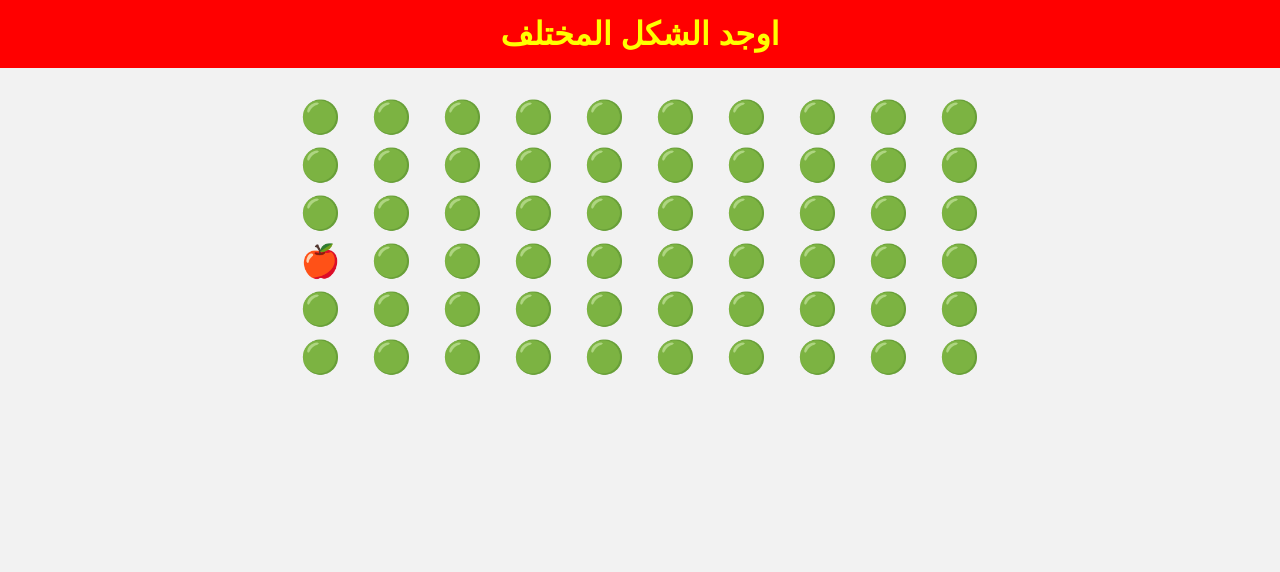
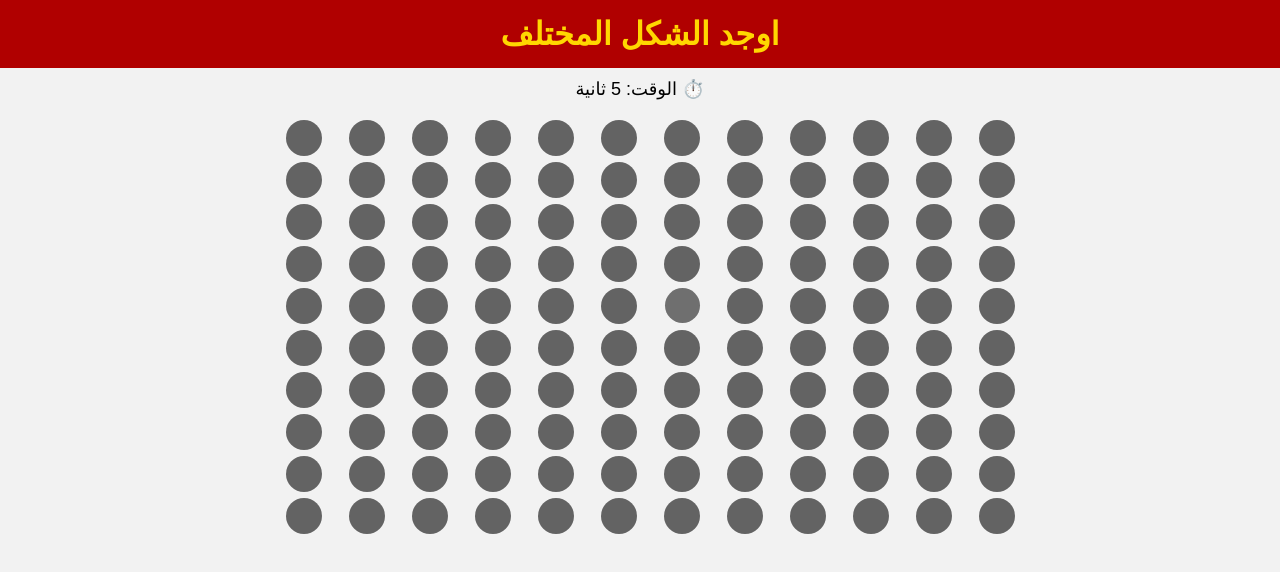
Before and after one commit to mahmoudalaya1/kharitati, a plain HTML site: page index.html in a window 1280 px wide. Drawn offline with Linux system fonts and the light colour scheme.

Commit message:
Update index.html

```diff
--- a/index.html
+++ b/index.html
@@ -2,7 +2,7 @@
 <html lang="ar">
 <head>
 <meta charset="UTF-8">
-<title>اوجد الشكل المختلف</title>
+<title>اوجد الشكل المختلف - وضع صعب</title>
 
 <style>
 body{
@@ -13,22 +13,27 @@ body{
   direction:rtl;
 }
 h1{
-  background:red;
-  color:yellow;
+  background:#b00000;
+  color:#ffd700;
   padding:15px;
   margin:0;
 }
+#info{
+  font-size:18px;
+  margin:10px;
+}
 #grid{
   display:grid;
-  grid-template-columns: repeat(10, 1fr);
-  gap:10px;
-  max-width:700px;
-  margin:30px auto;
+  grid-template-columns: repeat(12, 1fr);
+  gap:6px;
+  max-width:750px;
+  margin:20px auto;
 }
 .cell{
-  font-size:32px;
+  width:36px;
+  height:36px;
+  border-radius:50%;
   cursor:pointer;
-  user-select:none;
 }
 </style>
 </head>
@@ -36,53 +41,67 @@ h1{
 <body>
 
 <h1>اوجد الشكل المختلف</h1>
+<div id="info">
+⏱️ الوقت: <span id="time">10</span> ثانية
+</div>
+
 <div id="grid"></div>
 
 <script>
-const shapes = [
- "🟢","🔵","🟡","🟣","🟠","🔴",
- "⬛","⬜","🟥","🟦","🟩","🟨",
- "⭐","🌟","❤️","💙","💚","💛",
- "😀","😃","😄","😁","😆",
- "🐶","🐱","🐭","🐹","🐰",
- "🍎","🍏","🍊","🍋","🍉"
-];
+let size = 120;
+let time = 10;
+let timer;
 
-let size = 60;
-
-function randomShape(){
-  return shapes[Math.floor(Math.random()*shapes.length)];
+function randomColor(base){
+  let diff = Math.floor(Math.random()*15)+5;
+  return `rgb(${base+diff},${base+diff},${base+diff})`;
 }
 
 function startGame(){
+  clearInterval(timer);
+  time = 10;
+  document.getElementById("time").textContent = time;
+
   const grid = document.getElementById("grid");
-  if(!grid) return;
-
   grid.innerHTML = "";
 
-  let normal = randomShape();
-  let different = randomShape();
-  while(different === normal){
-    different = randomShape();
-  }
+  let base = Math.floor(Math.random()*150);
+  let normalColor = `rgb(${base},${base},${base})`;
+  let diffColor = randomColor(base);
 
   let diffIndex = Math.floor(Math.random()*size);
 
   for(let i=0;i<size;i++){
-    const span = document.createElement("span");
-    span.className = "cell";
-    span.textContent = (i === diffIndex) ? different : normal;
-    span.onclick = () => {
+    let div = document.createElement("div");
+    div.className = "cell";
+    div.style.background = (i === diffIndex) ? diffColor : normalColor;
+
+    if(i === diffIndex){
+      div.style.width = "35px"; // فرق شبه غير ملحوظ
+      div.style.height = "35px";
+    }
+
+    div.onclick = () => {
       if(i === diffIndex){
-        alert("✔️ ممتاز!");
-        size += 10;
+        alert("🔥 أسطورة!");
+        size += 12;
         startGame();
       }else{
-        alert("❌ خطأ");
+        alert("❌ غلط!");
+        startGame();
       }
-    };
-    grid.appendChild(span);
+    }
+    grid.appendChild(div);
   }
+
+  timer = setInterval(()=>{
+    time--;
+    document.getElementById("time").textContent = time;
+    if(time <= 0){
+      alert("⏰ انتهى الوقت!");
+      startGame();
+    }
+  },1000);
 }
 
 startGame();
```
